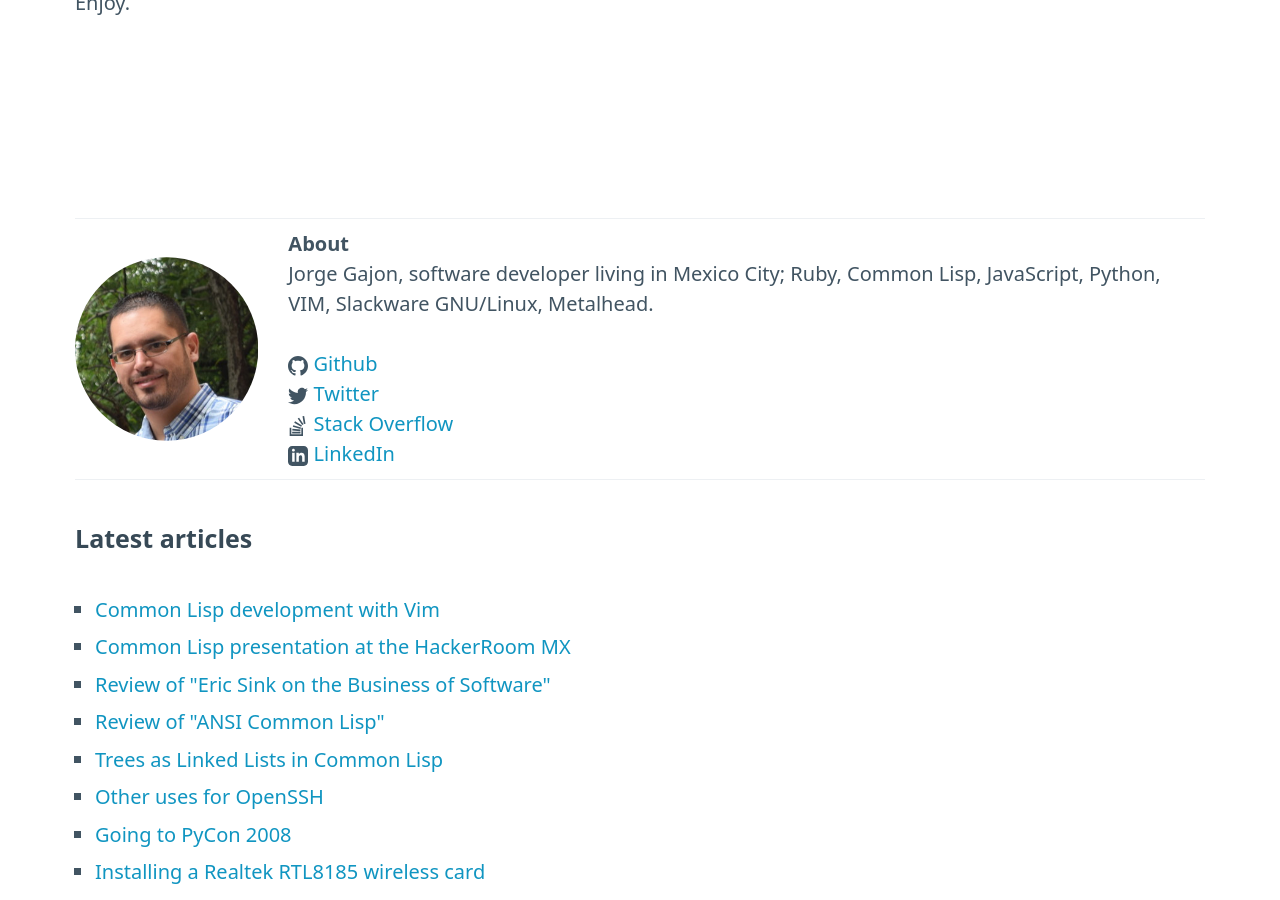
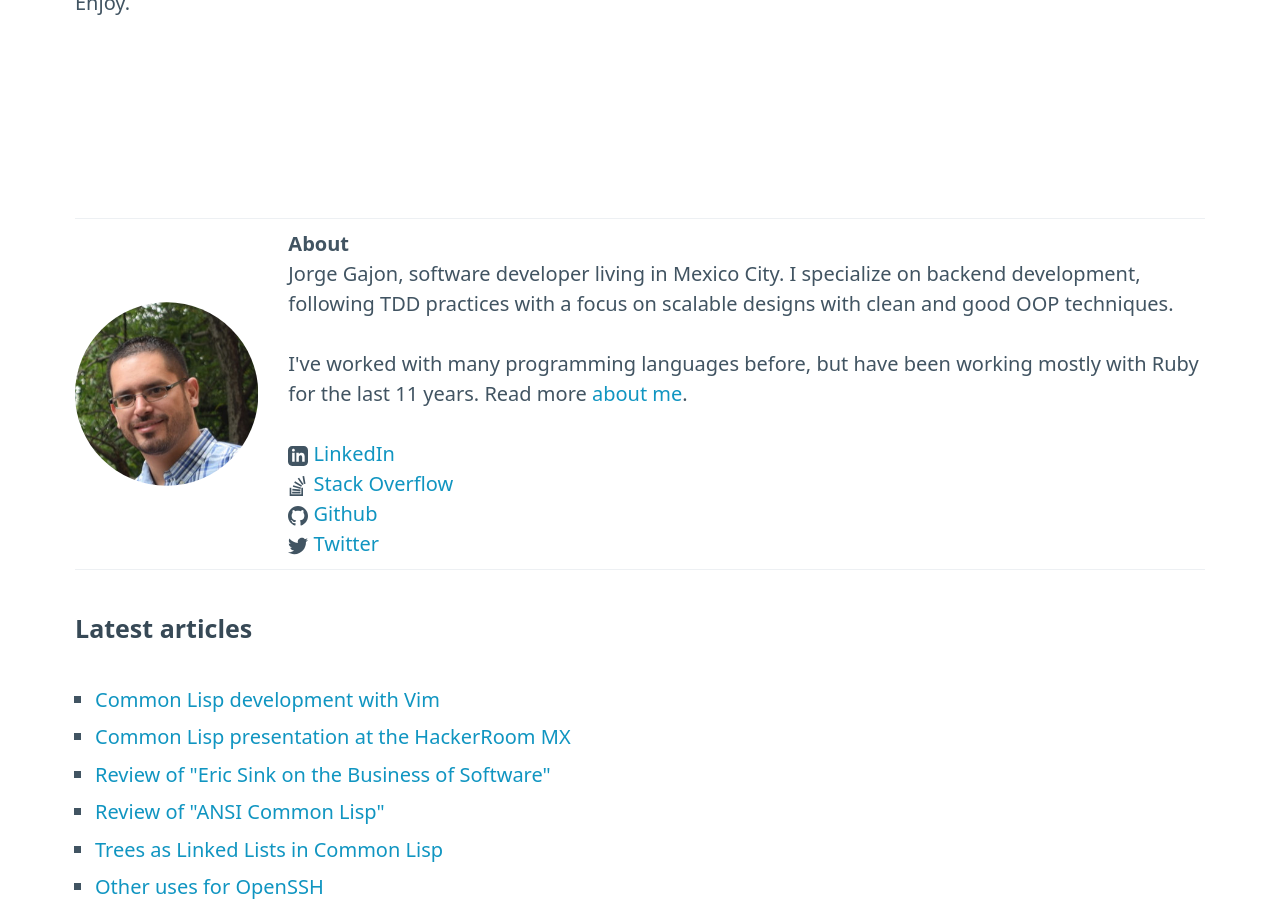
Before and after one commit to gajon/blog, a Jekyll site: the page built from _posts/2010-11-10-common-lisp-presentation.markdown, in a window 1280 px wide and 900 px high, scrolled down 612 px. Built offline with Jekyll 4.4.1, drawn with Linux system fonts in a browser that asks for light colours.

Commit message:
About page

```diff
--- /dev/null
+++ b/_includes/social-links.html
@@ -0,0 +1,19 @@
+<div>
+  <svg class="social-icon" xmlns="http://www.w3.org/2000/svg" viewBox="0 0 24 24"><path d="M19 0h-14c-2.761 0-5 2.239-5 5v14c0 2.761 2.239 5 5 5h14c2.762 0 5-2.239 5-5v-14c0-2.761-2.238-5-5-5zm-11 19h-3v-11h3v11zm-1.5-12.268c-.966 0-1.75-.79-1.75-1.764s.784-1.764 1.75-1.764 1.75.79 1.75 1.764-.783 1.764-1.75 1.764zm13.5 12.268h-3v-5.604c0-3.368-4-3.113-4 0v5.604h-3v-11h3v1.765c1.396-2.586 7-2.777 7 2.476v6.759z"/></svg>
+  <a href="http://www.linkedin.com/in/jorgeg">LinkedIn</a>
+</div>
+
+<div>
+  <svg class="social-icon" xmlns="http://www.w3.org/2000/svg" viewBox="0 0 24 24"><path d="M15 21h-10v-2h10v2zm6-11.665l-1.621-9.335-1.993.346 1.62 9.335 1.994-.346zm-5.964 6.937l-9.746-.975-.186 2.016 9.755.879.177-1.92zm.538-2.587l-9.276-2.608-.526 1.954 9.306 2.5.496-1.846zm1.204-2.413l-8.297-4.864-1.029 1.743 8.298 4.865 1.028-1.744zm1.866-1.467l-5.339-7.829-1.672 1.14 5.339 7.829 1.672-1.14zm-2.644 4.195v8h-12v-8h-2v10h16v-10h-2z"/></svg>
+  <a href="http://stackoverflow.com/users/103076/jorge-gajon">Stack Overflow</a>
+</div>
+
+<div>
+  <svg class="social-icon" xmlns="http://www.w3.org/2000/svg" viewBox="0 0 24 24"><path d="M12 0c-6.626 0-12 5.373-12 12 0 5.302 3.438 9.8 8.207 11.387.599.111.793-.261.793-.577v-2.234c-3.338.726-4.033-1.416-4.033-1.416-.546-1.387-1.333-1.756-1.333-1.756-1.089-.745.083-.729.083-.729 1.205.084 1.839 1.237 1.839 1.237 1.07 1.834 2.807 1.304 3.492.997.107-.775.418-1.305.762-1.604-2.665-.305-5.467-1.334-5.467-5.931 0-1.311.469-2.381 1.236-3.221-.124-.303-.535-1.524.117-3.176 0 0 1.008-.322 3.301 1.23.957-.266 1.983-.399 3.003-.404 1.02.005 2.047.138 3.006.404 2.291-1.552 3.297-1.23 3.297-1.23.653 1.653.242 2.874.118 3.176.77.84 1.235 1.911 1.235 3.221 0 4.609-2.807 5.624-5.479 5.921.43.372.823 1.102.823 2.222v3.293c0 .319.192.694.801.576 4.765-1.589 8.199-6.086 8.199-11.386 0-6.627-5.373-12-12-12z"/></svg>
+  <a href="https://github.com/gajon">Github</a>
+</div>
+
+<div>
+  <svg class="social-icon" xmlns="http://www.w3.org/2000/svg" viewBox="0 0 24 24"><path d="M24 4.557c-.883.392-1.832.656-2.828.775 1.017-.609 1.798-1.574 2.165-2.724-.951.564-2.005.974-3.127 1.195-.897-.957-2.178-1.555-3.594-1.555-3.179 0-5.515 2.966-4.797 6.045-4.091-.205-7.719-2.165-10.148-5.144-1.29 2.213-.669 5.108 1.523 6.574-.806-.026-1.566-.247-2.229-.616-.054 2.281 1.581 4.415 3.949 4.89-.693.188-1.452.232-2.224.084.626 1.956 2.444 3.379 4.6 3.419-2.07 1.623-4.678 2.348-7.29 2.04 2.179 1.397 4.768 2.212 7.548 2.212 9.142 0 14.307-7.721 13.995-14.646.962-.695 1.797-1.562 2.457-2.549z"/></svg>
+  <a href="http://twitter.com/gajon">Twitter</a>
+</div>
--- a/_layouts/default.html
+++ b/_layouts/default.html
@@ -62,7 +62,7 @@
         </ul>
         <ul>
           <li><a href="/">Home</a></li>
-          <li><a href="#">About</a></li>
+          <li><a href="/about">About</a></li>
         </ul>
       </nav>
     </div>
--- a/_layouts/post.html
+++ b/_layouts/post.html
@@ -20,28 +20,14 @@
 
     <div class="about-description">
       <strong>About</strong>
-      <p>Jorge Gajon, software developer living in Mexico City; Ruby, Common
-      Lisp, JavaScript, Python, VIM, Slackware GNU/Linux, Metalhead.</p>
+      <p>Jorge Gajon, software developer living in Mexico City. I specialize on
+      backend development, following TDD practices with a focus on scalable
+      designs with clean and good OOP techniques.</p>
+      <p>I've worked with many
+      programming languages before, but have been working mostly with Ruby for
+      the last 11 years. Read more <a href="/about">about me</a>.</p>
 
-      <div>
-        <svg class="social-icon" xmlns="http://www.w3.org/2000/svg" viewBox="0 0 24 24"><path d="M12 0c-6.626 0-12 5.373-12 12 0 5.302 3.438 9.8 8.207 11.387.599.111.793-.261.793-.577v-2.234c-3.338.726-4.033-1.416-4.033-1.416-.546-1.387-1.333-1.756-1.333-1.756-1.089-.745.083-.729.083-.729 1.205.084 1.839 1.237 1.839 1.237 1.07 1.834 2.807 1.304 3.492.997.107-.775.418-1.305.762-1.604-2.665-.305-5.467-1.334-5.467-5.931 0-1.311.469-2.381 1.236-3.221-.124-.303-.535-1.524.117-3.176 0 0 1.008-.322 3.301 1.23.957-.266 1.983-.399 3.003-.404 1.02.005 2.047.138 3.006.404 2.291-1.552 3.297-1.23 3.297-1.23.653 1.653.242 2.874.118 3.176.77.84 1.235 1.911 1.235 3.221 0 4.609-2.807 5.624-5.479 5.921.43.372.823 1.102.823 2.222v3.293c0 .319.192.694.801.576 4.765-1.589 8.199-6.086 8.199-11.386 0-6.627-5.373-12-12-12z"/></svg>
-        <a href="https://github.com/gajon">Github</a>
-      </div>
-
-      <div>
-        <svg class="social-icon" xmlns="http://www.w3.org/2000/svg" viewBox="0 0 24 24"><path d="M24 4.557c-.883.392-1.832.656-2.828.775 1.017-.609 1.798-1.574 2.165-2.724-.951.564-2.005.974-3.127 1.195-.897-.957-2.178-1.555-3.594-1.555-3.179 0-5.515 2.966-4.797 6.045-4.091-.205-7.719-2.165-10.148-5.144-1.29 2.213-.669 5.108 1.523 6.574-.806-.026-1.566-.247-2.229-.616-.054 2.281 1.581 4.415 3.949 4.89-.693.188-1.452.232-2.224.084.626 1.956 2.444 3.379 4.6 3.419-2.07 1.623-4.678 2.348-7.29 2.04 2.179 1.397 4.768 2.212 7.548 2.212 9.142 0 14.307-7.721 13.995-14.646.962-.695 1.797-1.562 2.457-2.549z"/></svg>
-        <a href="http://twitter.com/gajon">Twitter</a>
-      </div>
-
-      <div>
-        <svg class="social-icon" xmlns="http://www.w3.org/2000/svg" viewBox="0 0 24 24"><path d="M15 21h-10v-2h10v2zm6-11.665l-1.621-9.335-1.993.346 1.62 9.335 1.994-.346zm-5.964 6.937l-9.746-.975-.186 2.016 9.755.879.177-1.92zm.538-2.587l-9.276-2.608-.526 1.954 9.306 2.5.496-1.846zm1.204-2.413l-8.297-4.864-1.029 1.743 8.298 4.865 1.028-1.744zm1.866-1.467l-5.339-7.829-1.672 1.14 5.339 7.829 1.672-1.14zm-2.644 4.195v8h-12v-8h-2v10h16v-10h-2z"/></svg>
-        <a href="http://stackoverflow.com/users/103076/jorge-gajon">Stack Overflow</a>
-      </div>
-
-      <div>
-        <svg class="social-icon" xmlns="http://www.w3.org/2000/svg" viewBox="0 0 24 24"><path d="M19 0h-14c-2.761 0-5 2.239-5 5v14c0 2.761 2.239 5 5 5h14c2.762 0 5-2.239 5-5v-14c0-2.761-2.238-5-5-5zm-11 19h-3v-11h3v11zm-1.5-12.268c-.966 0-1.75-.79-1.75-1.764s.784-1.764 1.75-1.764 1.75.79 1.75 1.764-.783 1.764-1.75 1.764zm13.5 12.268h-3v-5.604c0-3.368-4-3.113-4 0v5.604h-3v-11h3v1.765c1.396-2.586 7-2.777 7 2.476v6.759z"/></svg>
-        <a href="http://www.linkedin.com/in/jorgeg">LinkedIn</a>
-      </div>
+      {% include social-links.html %}
     </div>
   </div>
   <hr>
```
Also changed, not shown: about.md (added, +24 -0 lines).
